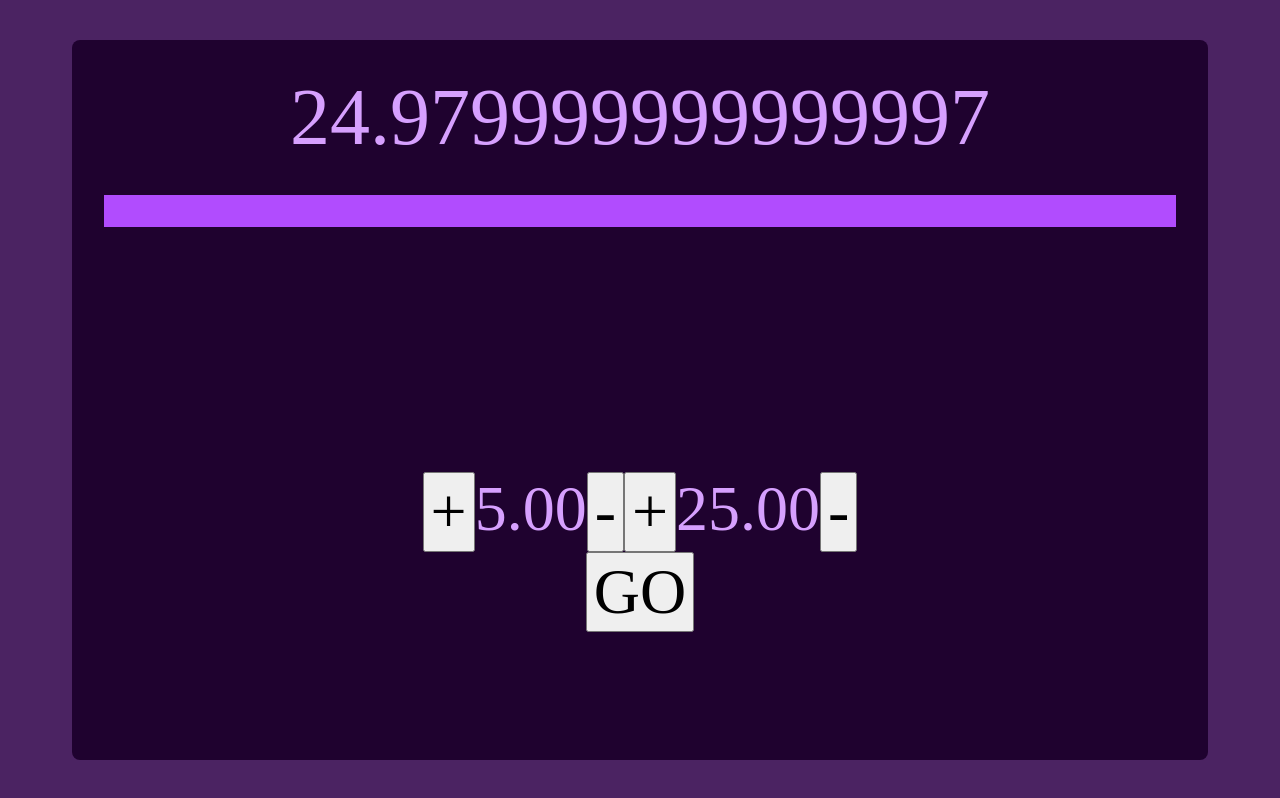
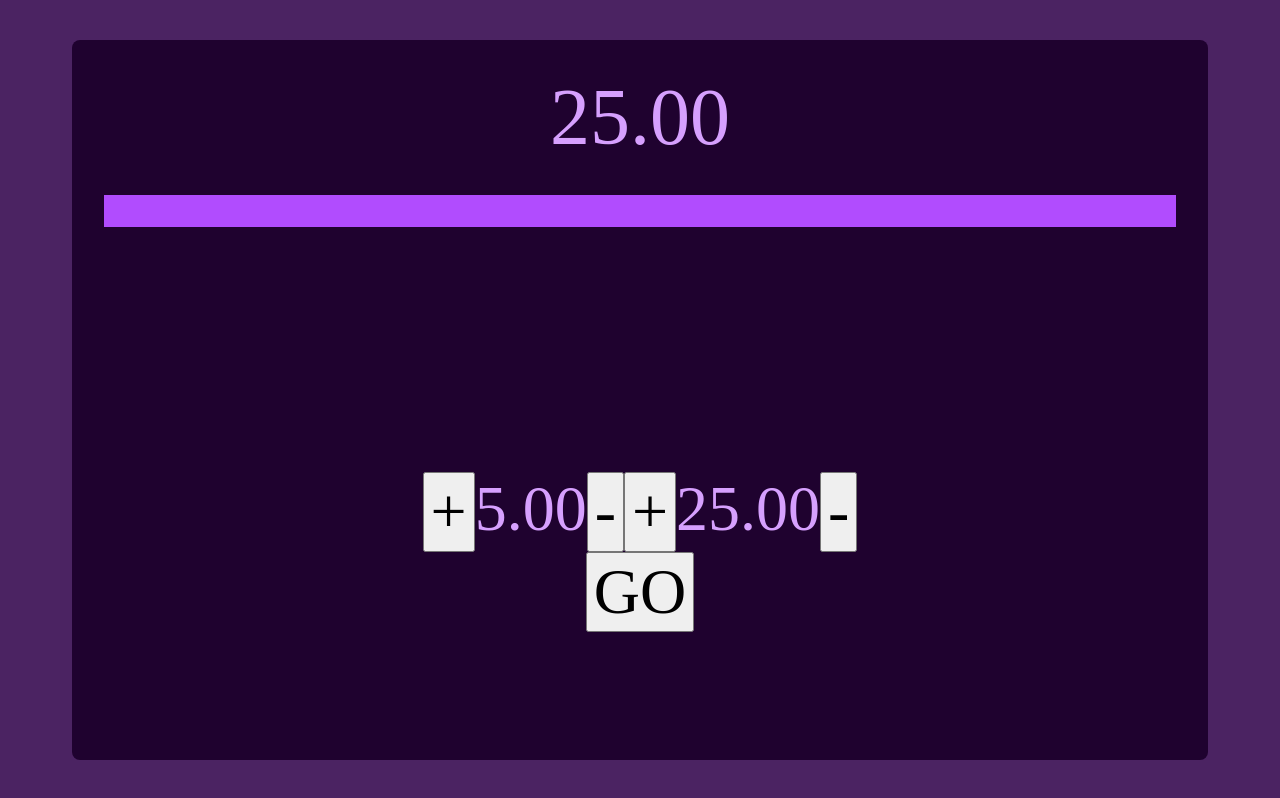
Before and after one commit to haridasnykiel/FCC_PomodoroClock, a website: page index.html in a window 1280 px wide. Both pictures are taken after a click on the button "GO". Drawn offline with nearby package versions, Linux system fonts and the light colour scheme.

Commit message:
Working on the pomodoro clock FCC project

```diff
--- a/clockLogic.js
+++ b/clockLogic.js
@@ -4,7 +4,7 @@ $(document).ready(function(){
   setWorkTimer($('#work').html());
 
   function setWorkTimer(timeInMins) {
-    $('#timer').text(timeInMins);
+    $('#timer').html(timeInMins);
   }
 
   $('.add').click(function() {
@@ -18,14 +18,27 @@ $(document).ready(function(){
   });
 
   $('#go').click(function() {
-    var timeleft = $('#timer').html();;
+    if($(this).hasClass("Go")) {
+      countDown($('#timer').html());
+      $(this).addClass("Stop");
+    } else if($(this).hasClass("Stop")) {
+      $(this).removeClass("Stop");
+    }
+  });
+
+  function countDown(timeInSecs) {
+    var timeleft = timeInSecs;
     var downloadTimer = setInterval(function(){
-    timeleft = parseFloat(timeleft) - 0.01;
+    timeleft = (parseFloat(timeleft) - 0.01).toFixed(2);
+    workTime = timeleft;
     $('#timer').html(timeleft);
-    if(timeleft <= 0)
-        clearInterval(downloadTimer);
+    if(timeleft <= 0 && $('#go').hasClass("Go")) {
+      clearInterval(downloadTimer);
+    } else {
+      setWorkTimer($('#work').html());
+    }
     },1000);
-  });
+  }
 
   function AddToCounters(element, operator) {
     if(parseFloat($(element).html()) > 0 || operator === '+') {
@@ -44,10 +57,6 @@ $(document).ready(function(){
     } else if(timeType === 'break') {
       breakTime = parseFloat($('#break').html()).toFixed(2);
     }
-    console.log(workTime);
-    console.log(breakTime);
   }
 
-
-
 });
--- a/index.html
+++ b/index.html
@@ -24,7 +24,7 @@
           <button class="button subtract" value="work">-</button>
         </section>
         <section>
-          <button type="button" class="button" id="go">GO</button>
+          <button type="button" class="button Go" id="go">GO</button>
         </section>
 
       </div>
```
